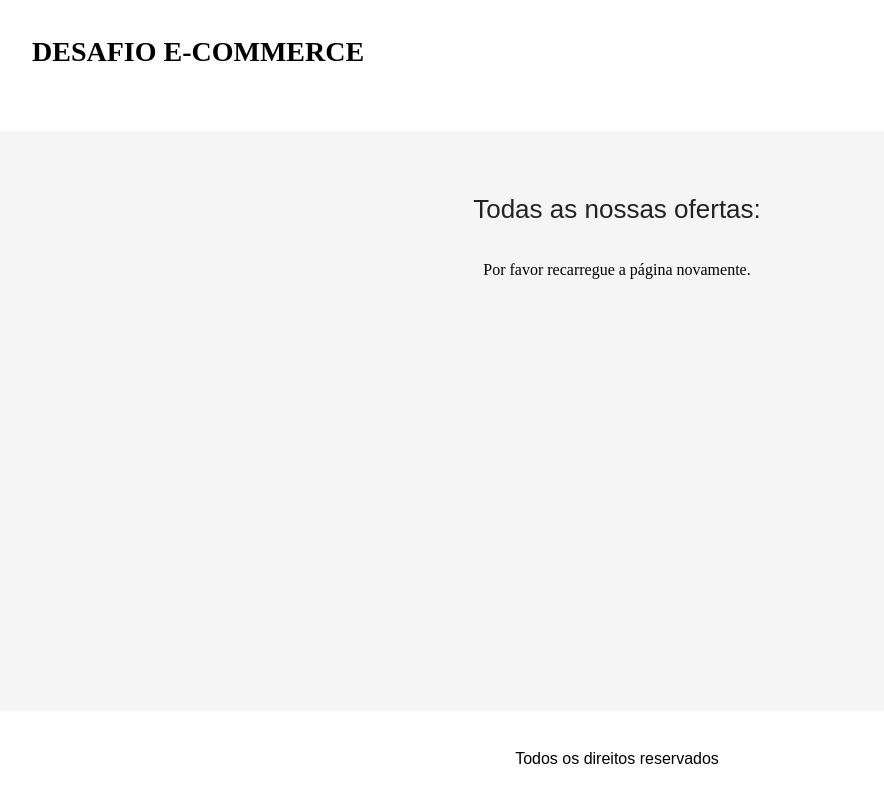
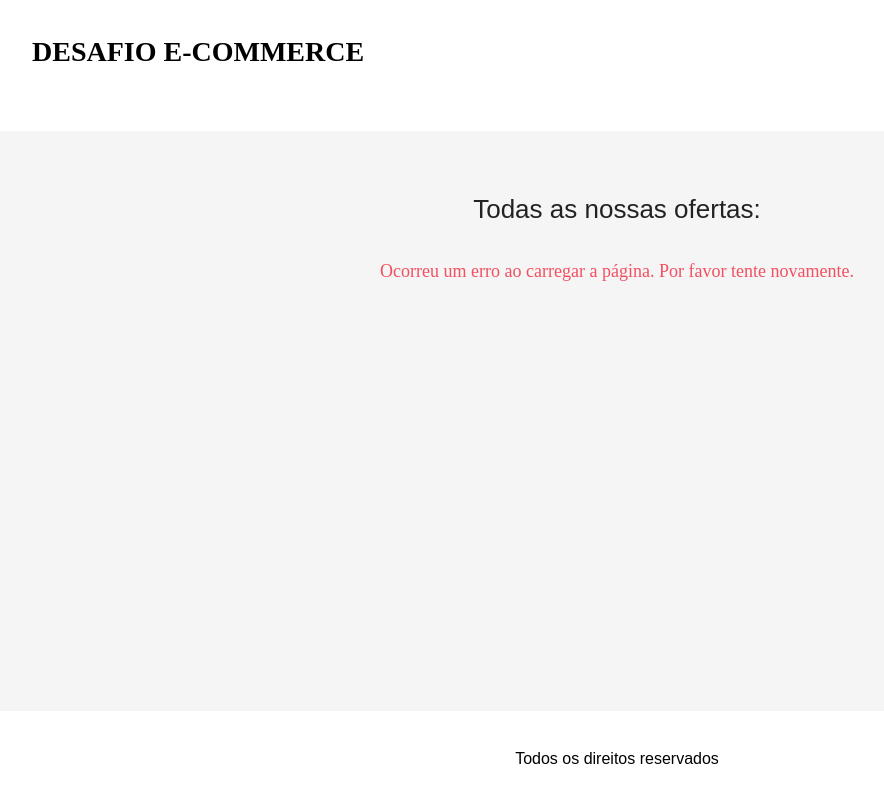
Before and after one commit to wagnersantos/Desafio-OI-React, a React app: page / in a window 1280 px wide. Shown: the part 80-882 px from the top of the page, without its empty margins (23-907 px from the left). Built offline with nearby package versions, Linux system fonts and the light colour scheme; no server answers.

Commit message:
estilizando mensagem de erro

```diff
--- a/src/actions/index.js
+++ b/src/actions/index.js
@@ -21,7 +21,7 @@ export function getOffer(param = "") {
 
 function handleErrors(response) {
   if (!response.ok) {
-    throw Error(response.statusText);
+    console.log(response.statusText);
   }
   return response;
 }
--- a/src/components/cards/Cards.js
+++ b/src/components/cards/Cards.js
@@ -15,7 +15,10 @@ class Cards extends Component {
       <div className="cards">
         <h2 className='cards__offer-title'>Todas as nossas ofertas:</h2>
           {
-             error && <p className='cards__error'>Por favor recarregue a página novamente.</p>
+             error &&
+               <p className='cards__error'>
+                  Ocorreu um erro ao carregar a página. Por favor tente novamente.
+               </p>
           }
           {
             fetching && <Loader />
--- a/src/styles/scss/modules/Cards.scss
+++ b/src/styles/scss/modules/Cards.scss
@@ -90,6 +90,14 @@
     	font-family: 'Helvetica Neue,Helvetica,Arial,sans-serif';
     	margin-bottom: 15px;
     	color: #8f8f8f;
+    }
+    &__error{
+		font-size: 16px;
+		padding: 0 30px;
+		color: #f25060;
+		@media(min-width: 1024px){
+			font-size: 18px;
+		}
     }
     &__internet{
     	font-size: 40px;
```
Also changed, not shown: src/styles/css/index.css, src/styles/css/modules/Cards.css, 2 other files.
